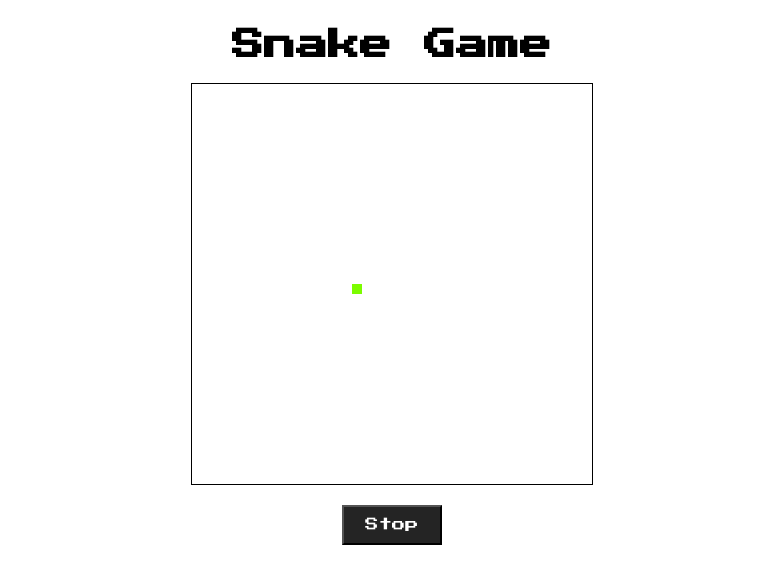
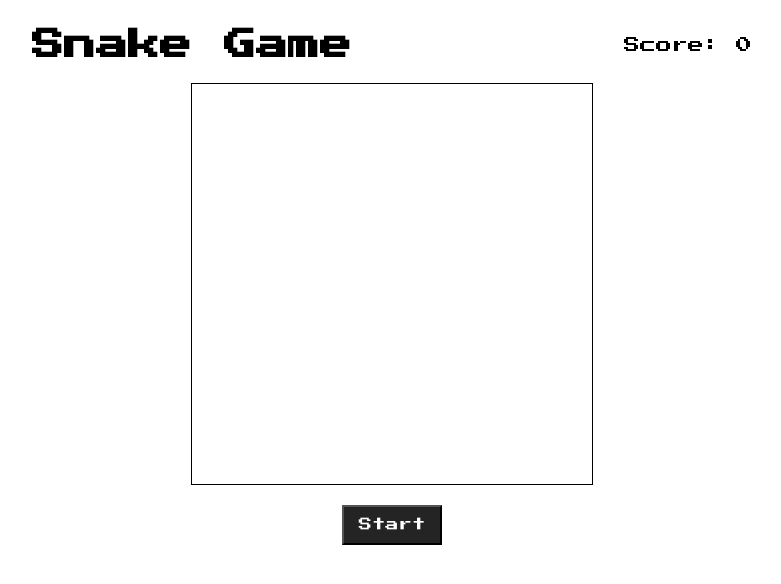
Before and after one commit to mauricio-chavez/snake, a plain HTML site: page index.html in a window 1280 px wide. Both pictures are taken after a click on the button "Start". Shown: the whole page, without its empty margins (248-1029 px from the left). Drawn offline with Linux system fonts and the light colour scheme.

Commit message:
Finished First Version

```diff
--- a/app.js
+++ b/app.js
@@ -1,7 +1,8 @@
-class Snake {
-  size = 0
+class Snake extends EventTarget {
+  score = 0
   squares = []
   currentDirection = 'LEFT'
+  randomSquare = null
   DIRECTIONS = {
     LEFT: 'LEFT',
     RIGHT: 'RIGHT',
@@ -10,50 +11,98 @@ class Snake {
   }
 
   constructor(canvas) {
+    super()
     this.borderWidth = canvas.width
     this.borderHeight = canvas.height
+    if (this.borderWidth % 10 !== 0 || this.borderHeight % 10 !== 0) {
+      throw 'Canvas dimensions must be multiple of ten'
+    }
     this.ctx = canvas.getContext('2d')
-    this.ctx.fillStyle = 'rgb(124,252,0)'
+    this.ctx.fillStyle = 'rgb(50,205,50)'
   }
 
   start() {
-    const startingX = Math.floor(this.borderWidth / 2)
-    const startingY = Math.floor(this.borderHeight / 2)
+    const x = Math.floor(this.borderWidth / 2)
+    const y = Math.floor(this.borderHeight / 2)
 
-    this.drawSquare(startingX, startingY)
-    this.squares.push([startingX, startingY])
-    this.size++
+    this.drawSquare(x, y)
+    this.drawSquare(x + 10, y)
+    this.drawSquare(x + 20, y)
+    this.squares.push({x, y})
+    this.squares.push({x: x + 10, y})
+    this.squares.push({x: x + 20, y})
+
+    this.generateRandomSquare()
 
     document.onkeydown = e => {
       switch (e.keyCode) {
         case 38:
-          this.currentDirection = 'UP'
+          this.setDirection(this.DIRECTIONS.UP)
           break
         case 40:
-          this.currentDirection = 'DOWN'
+          this.setDirection(this.DIRECTIONS.DOWN)
           break
         case 37:
-          this.currentDirection = 'LEFT'
+          this.setDirection(this.DIRECTIONS.LEFT)
           break
         case 39:
-          this.currentDirection = 'RIGHT'
+          this.setDirection(this.DIRECTIONS.RIGHT)
           break
       }
     }
 
     this.interval = setInterval(() => {
       this.move(this.currentDirection)
-    }, 600)
+    }, 100)
+  }
+
+  setDirection(direction) {
+    switch (direction) {
+      case this.DIRECTIONS.UP:
+        if (this.currentDirection === this.DIRECTIONS.DOWN) {
+          return
+        } else {
+          break
+        }
+      case this.DIRECTIONS.DOWN:
+        if (this.currentDirection === this.DIRECTIONS.UP) {
+          return
+        } else {
+          break
+        }
+      case this.DIRECTIONS.LEFT:
+        if (this.currentDirection === this.DIRECTIONS.RIGHT) {
+          return
+        } else {
+          break
+        }
+      case this.DIRECTIONS.RIGHT:
+        if (this.currentDirection === this.DIRECTIONS.LEFT) {
+          return
+        } else {
+          break
+        }
+    }
+    this.currentDirection = direction
   }
 
   stop() {
-    clearInterval(this.interval)
+    this.pause()
     for (let i = 0; i < this.squares.length; i++) {
-      this.clearSquare(this.squares[i][0], this.squares[i][1])
+      this.clearSquare(this.squares[i].x, this.squares[i].y)
     }
-    this.size = 0
+    this.resetScore()
     this.squares = []
     this.currentDirection = 'LEFT'
+    this.clearSquare(this.randomSquare.x, this.randomSquare.y)
+    this.randomSquare = null
+  }
+
+  pause() {
+    if (this.interval) {
+      clearInterval(this.interval)
+      this.interval = null
+    }
   }
 
   drawSquare(x, y) {
@@ -64,46 +113,113 @@ class Snake {
     this.ctx.clearRect(x, y, 10, 10)
   }
 
+  generateRandomSquare() {
+    let unique = true
+    let x
+    let y
+
+    do {
+      x = Math.floor(Math.random() * ((this.borderHeight - 10) / 10 + 1)) * 10
+      y = Math.floor(Math.random() * ((this.borderHeight - 10) / 10 + 1)) * 10
+      this.squares.forEach(square => {
+        if (x === square.x && y === square.y) {
+          unique = false
+        }
+      })
+    } while (!unique)
+
+    this.ctx.fillStyle = 'rgb(34,139,34)'
+    this.drawSquare(x, y)
+    this.ctx.fillStyle = 'rgb(50,205,50)'
+    this.randomSquare = {x, y}
+  }
+
   collides(x, y) {
-    return x >= 0 &&
-      x <= this.borderWidth - 10 &&
-      y >= 0 &&
-      y <= this.borderHeight - 10
-      ? false
-      : true
+    if (
+      x < 0 ||
+      x > this.borderWidth - 10 ||
+      y < 0 ||
+      y > this.borderHeight - 10
+    ) {
+      return true
+    } else {
+      for (let i = 0; i < this.squares.length; i++) {
+        if (x === this.squares[i].x && y === this.squares[i].y) {
+          return true
+        }
+      }
+    }
+    return false
+  }
+
+  increaseScore() {
+    this.score++
+    this.dispatchEvent(new Event('scoreChanged'))
+  }
+
+  resetScore() {
+    this.score = 0
+    this.dispatchEvent(new Event('scoreChanged'))
+  }
+
+  checkMove(newSquare) {
+    if (this.collides(newSquare.x, newSquare.y)) {
+      this.pause()
+      alert('You lost!')
+      this.stop()
+      this.dispatchEvent(new Event('gameOver'))
+      return
+    } else if (
+      newSquare.x === this.randomSquare.x &&
+      newSquare.y === this.randomSquare.y
+    ) {
+      this.increaseScore()
+      this.generateRandomSquare()
+    } else {
+      const clearedSquare = this.squares.pop()
+      this.clearSquare(clearedSquare.x, clearedSquare.y)
+    }
+
+    this.squares.unshift(newSquare)
+    this.drawSquare(newSquare.x, newSquare.y)
   }
 
   move(direction) {
     let newSquare
-    let x = this.squares[0][0]
-    let y = this.squares[0][1]
+    let x = this.squares[0].x
+    let y = this.squares[0].y
     switch (direction) {
       case this.DIRECTIONS.UP:
-        newSquare = [x, y - 10]
+        newSquare = {x, y: y - 10}
         break
       case this.DIRECTIONS.DOWN:
-        newSquare = [x, y + 10]
+        newSquare = {x, y: y + 10}
         break
       case this.DIRECTIONS.LEFT:
-        newSquare = [x - 10, y]
+        newSquare = {x: x - 10, y}
         break
       case this.DIRECTIONS.RIGHT:
-        newSquare = [x + 10, y]
+        newSquare = {x: x + 10, y}
         break
     }
-    if (!this.collides(newSquare[0], newSquare[1])) {
-      this.clearSquare(...this.squares.pop())
-      this.squares.unshift(newSquare)
-      this.drawSquare(...newSquare)
-      this.currentDirection = direction
-    }
+    this.checkMove(newSquare)
   }
 }
 
 const $canvas = document.querySelector('#game')
 const $startButton = document.querySelector('#start-button')
+const $score = document.querySelector('#score')
 const snake = new Snake($canvas)
 let playing = false
+
+snake.addEventListener('gameOver', () => {
+  $startButton.innerHTML = 'Start'
+  playing = false
+})
+
+snake.addEventListener('scoreChanged', e => {
+  $score.innerHTML = e.target.score
+})
 
 $startButton.addEventListener('click', () => {
   if (!playing) {
--- a/index.html
+++ b/index.html
@@ -9,6 +9,7 @@
   <body>
     <header>
       <h1>Snake Game</h1>
+      <p>Score: <span id="score">0</span></p>
     </header>
     <section class="game-container">
       <canvas width="400" height="400" id="game"></canvas>
--- a/styles.css
+++ b/styles.css
@@ -7,7 +7,8 @@ body {
 
 header {
   display: flex;
-  justify-content: center;
+  justify-content: space-evenly;
+  align-items: center;
   font-family: 'Press Start 2P', cursive;
   color: black;
 }
```
